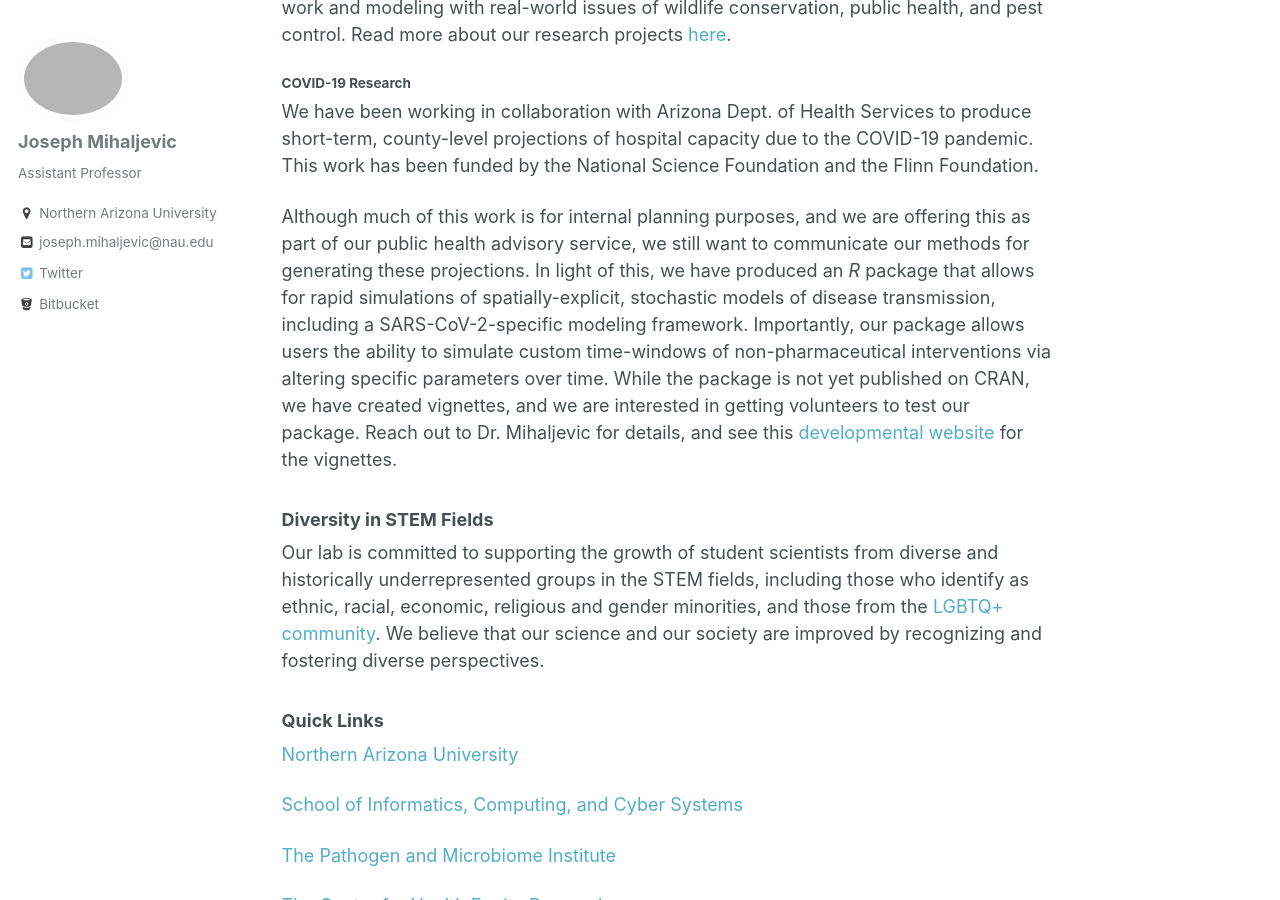
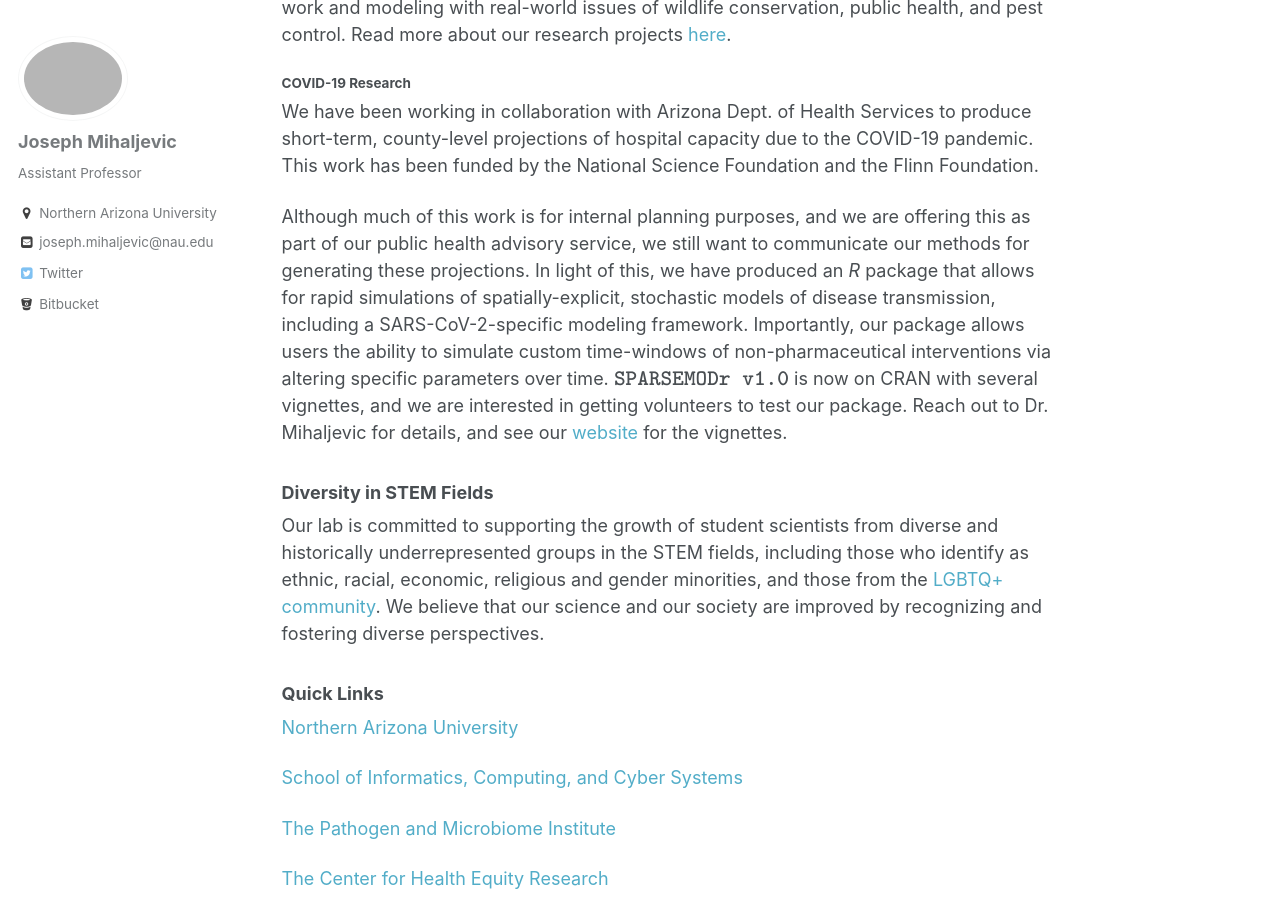
Before and after one commit to jrmihalj/jrmihalj.github.io, a Jekyll site: the page built from index.md, in a window 1280 px wide and 900 px high, scrolled down 806 px. Built offline with Jekyll 4.4.1, drawn with Linux system fonts in a browser that asks for light colours; formulas are drawn with MathJax 3; our own code applies the rules of GitHub Pages for plain Markdown files.

Commit message:
update R package status

```diff
--- a/index.md
+++ b/index.md
@@ -18,7 +18,7 @@ Dr. Mihaljevic is an Assistant Professor at Northern Arizona University's School
 
 We have been working in collaboration with Arizona Dept. of Health Services to produce short-term, county-level projections of hospital capacity due to the COVID-19 pandemic. This work has been funded by the National Science Foundation and the Flinn Foundation.
 
-Although much of this work is for internal planning purposes, and we are offering this as part of our public health advisory service, we still want to communicate our methods for generating these projections. In light of this, we have produced an *R* package that allows for rapid simulations of spatially-explicit, stochastic models of disease transmission, including a SARS-CoV-2-specific modeling framework. Importantly, our package allows users the ability to simulate custom time-windows of non-pharmaceutical interventions via altering specific parameters over time. While the package is not yet published on CRAN, we have created vignettes, and we are interested in getting volunteers to test our package. Reach out to Dr. Mihaljevic for details, and see this [developmental website](http://dev.sparsemod.nau.edu/rpkg/){:target="_blank"} for the vignettes.
+Although much of this work is for internal planning purposes, and we are offering this as part of our public health advisory service, we still want to communicate our methods for generating these projections. In light of this, we have produced an *R* package that allows for rapid simulations of spatially-explicit, stochastic models of disease transmission, including a SARS-CoV-2-specific modeling framework. Importantly, our package allows users the ability to simulate custom time-windows of non-pharmaceutical interventions via altering specific parameters over time. $\texttt{SPARSEMODr v1.0}$ is now on CRAN with several vignettes, and we are interested in getting volunteers to test our package. Reach out to Dr. Mihaljevic for details, and see our [website](http://sparsemod.nau.edu/rpkg/){:target="_blank"} for the vignettes.
 
 ### Diversity in STEM Fields
 Our lab is committed to supporting the growth of student scientists from diverse and historically underrepresented groups in the STEM fields, including those who identify as ethnic, racial, economic, religious and gender minorities, and those from the [LGBTQ+ community](https://www.500queerscientists.com/){:target="_blank"}. We believe that our science and our society are improved by recognizing and fostering diverse perspectives.
```
